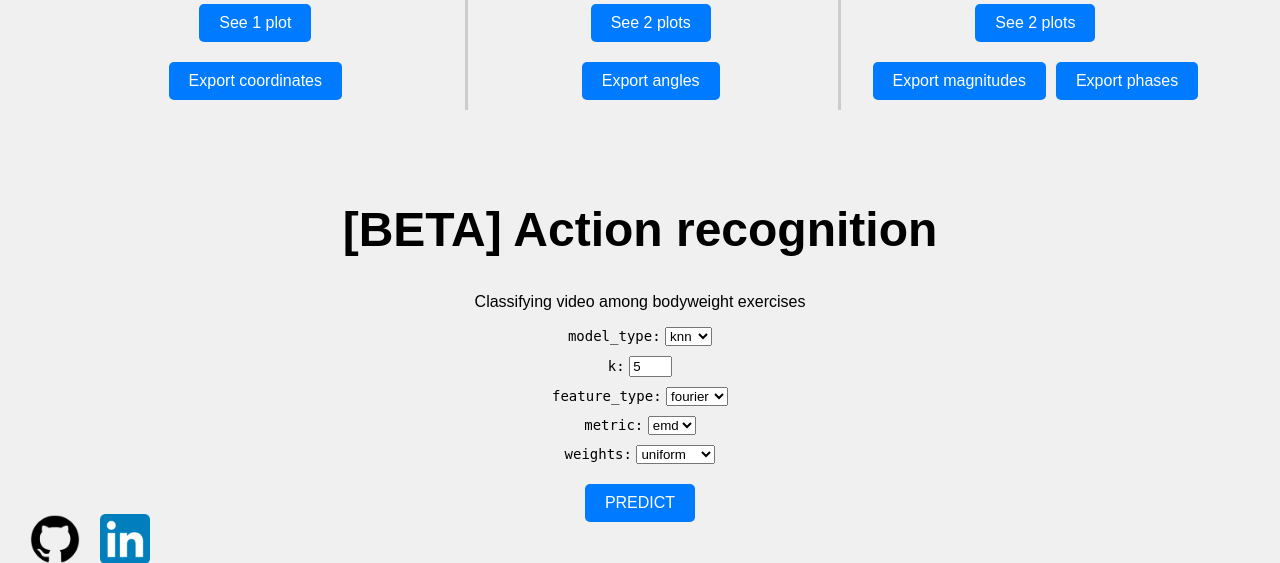
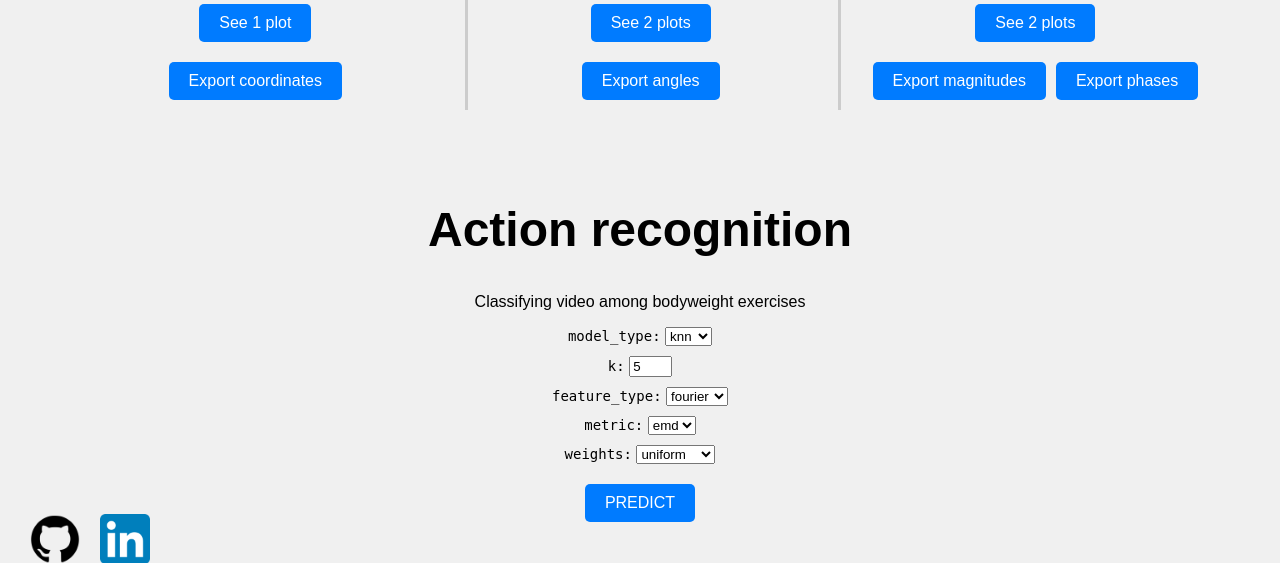
Before and after one commit to daltunay/calivision, a Flask app: page /process_data in a window 1280 px wide. Shown: the part 206-769 px from the top of the page. Run offline with Flask 3, Linux system fonts and the light colour scheme.

Commit message:
minor changes

```diff
--- a/app/templates/process_data.html
+++ b/app/templates/process_data.html
@@ -53,7 +53,7 @@
     <!-- Predictions -->
     <div class="section">
         <div class="content-container">
-            <h1 class="page-title">[BETA] Action recognition</h2>
+            <h1 class="page-title">Action recognition</h2>
                 <p>Classifying video among bodyweight exercises</p>
                 <form action="{{ url_for('data_routes.action_recognition') }}" method="post">
                     <!-- Parameter section for model type -->
--- a/src/visualization/plot_fourier.py
+++ b/src/visualization/plot_fourier.py
@@ -19,7 +19,7 @@ def visible_angles_only(
     visibility_frame = (
         fourier_frame._angle_series._joint_series.loc[:, (slice(None), "visibility")]
         .droplevel(level=1, axis=1)
-        .applymap(lambda visibility: visibility > visibility_threshold)
+        .map(lambda visibility: visibility > visibility_threshold)
     )
 
     # Calculate the minimum number of visible timestamps required
```
